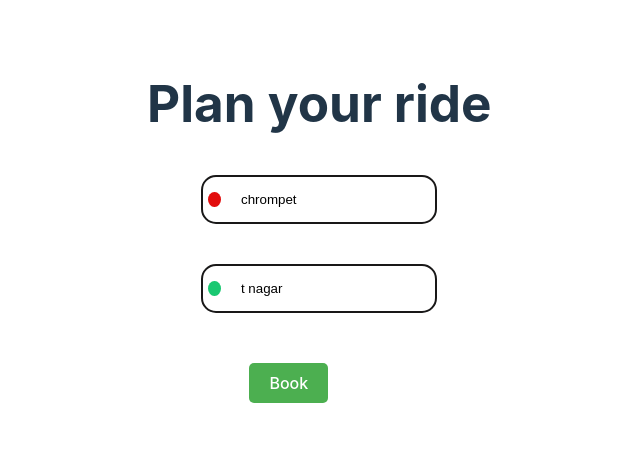
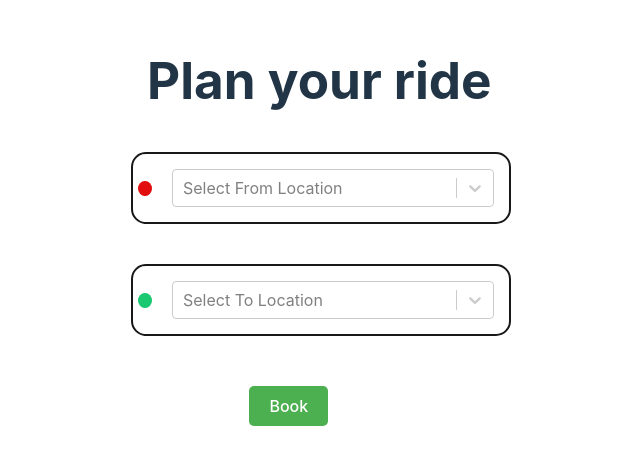
Before and after one commit to JosephSamuel2022/Intelligent_Tracking, a React (Vite) app: page / in a window 1280 px wide. Shown: the part 178-642 px from the top of the page, without its empty margins (365-1005 px from the left). Built offline with nearby package versions, Linux system fonts and the light colour scheme.

Commit message:
react select

```diff
--- a/package.json
+++ b/package.json
@@ -17,7 +17,8 @@
     "react": "^18.2.0",
     "react-dom": "^18.2.0",
     "react-leaflet": "^4.2.1",
-    "react-router-dom": "^6.17.0"
+    "react-router-dom": "^6.17.0",
+    "react-select": "^5.7.7"
   },
   "devDependencies": {
     "@types/react": "^18.2.15",
--- a/src/components/PlanRideForm.css
+++ b/src/components/PlanRideForm.css
@@ -1,7 +1,7 @@
 .plan-ride {
 	align-items: center;
 	justify-content: center;
-	margin-left: 40vw;
+	margin-left: 38vw;
 }
 
 .ride-details {
@@ -34,6 +34,7 @@
 	margin: 10px;
 	border-radius: 15px;
 	border: 2px solid #191818;
+	width: 380px;
 }
 
 input {
@@ -47,6 +48,47 @@ input {
 }
 input::-webkit-input-placeholder {
 	text-decoration: none;
+}
+
+/* Define your CSS styles for the select component */
+.custom-select {
+	width: 100%;
+	padding: 10px;
+	margin: 5px 5px 5px 5px;
+	border: none;
+	outline: none;
+	text-decoration: none;
+	box-shadow: none;
+}
+
+/* Remove the text-decoration for the placeholder */
+.custom-select::-webkit-input-placeholder {
+	text-decoration: none;
+}
+
+/* Style the dropdown indicator (caret) */
+.custom-select .react-select__indicator {
+	color: #333; /* Customize the color as needed */
+}
+
+/* Style the option items */
+.custom-select .react-select__menu {
+	border: none;
+	box-shadow: none;
+	text-decoration: none;
+	/* Add more styles as needed */
+}
+
+/* Style the selected value */
+.custom-select .react-select__single-value {
+	text-decoration: none;
+	/* Add more styles as needed */
+}
+
+/* Style the options in the dropdown */
+.custom-select .react-select__option {
+	text-decoration: none;
+	/* Add more styles as needed */
 }
 
 .heading {
--- a/src/components/PlanRideForm.jsx
+++ b/src/components/PlanRideForm.jsx
@@ -4,11 +4,15 @@ import { useNavigate } from "react-router-dom";
 import { database } from "../firebase-config";
 import { getDatabase, ref, get } from "firebase/database";
 import { useEffect } from "react";
+import Select from "react-select";
 
 const PlanRideForm = () => {
 	const navigate = useNavigate();
-	const [locationNameFrom, setFromLocation] = useState("chrompet");
-	const [locationNameTo, setToLocation] = useState("t nagar");
+	const [locationNameFrom, setFromLocation] = useState(null);
+	const [locationNameTo, setToLocation] = useState(null);
+
+	const [lNameFrom, setFromLocations] = useState(null);
+	const [lNameTo, setToLocations] = useState(null);
 
 	const [locationDataFrom, setLocationDataFrom] = useState(null);
 	const [locationDataTo, setLocationDataTo] = useState(null);
@@ -71,6 +75,73 @@ const PlanRideForm = () => {
 		console.log(locationDataTo);
 	};
 
+	const options = [
+		{
+			value: "chennai international airport (maa)",
+			label: "Chennai International Airport (MAA)",
+		},
+		{
+			value: "chennai central railway station",
+			label: "Chennai Central Railway Station",
+		},
+		{ value: "egmore railway station", label: "Egmore Railway Station" },
+		{ value: "marina beach", label: "Marina Beach" },
+		{ value: "besant nagar beach", label: "Besant Nagar Beach" },
+		{ value: "kapaleeshwarar temple", label: "Kapaleeshwarar Temple" },
+		{ value: "vadapalani murugan temple", label: "Vadapalani Murugan Temple" },
+		{ value: "ashtalakshmi temple", label: "Ashtalakshmi Temple" },
+		{
+			value: "parthasarathy temple, triplicane",
+			label: "Parthasarathy Temple, Triplicane",
+		},
+		{ value: "government museum, egmore", label: "Government Museum, Egmore" },
+		{ value: "valluvar kottam", label: "Valluvar Kottam" },
+		{ value: "guindy national park", label: "Guindy National Park" },
+		{ value: "semmozhi poonga", label: "Semmozhi Poonga" },
+		{ value: "santhome basilica", label: "Santhome Basilica" },
+		{ value: "koyambedu bus terminus", label: "Koyambedu Bus Terminus" },
+		{ value: "express avenue mall", label: "Express Avenue Mall" },
+		{ value: "phoenix marketcity", label: "Phoenix MarketCity" },
+		{ value: "spencer plaza", label: "Spencer Plaza" },
+		{ value: "t nagar", label: "T Nagar (Shopping District)" },
+		{ value: "mylapore", label: "Mylapore" },
+		{ value: "nanganallur", label: "Nanganallur" },
+		{ value: "thiruvanmiyur", label: "Thiruvanmiyur" },
+		{ value: "adyar", label: "Adyar" },
+		{ value: "royapettah", label: "Royapettah" },
+		{
+			value: "t nagar ranganathan street",
+			label: "T Nagar Ranganathan Street",
+		},
+		{ value: "pallikaranai marsh", label: "Pallikaranai Marsh" },
+		{ value: "anna university", label: "Anna University" },
+		{ value: "iit madras", label: "IIT Madras" },
+		{ value: "madras high court", label: "Madras High Court" },
+		{
+			value: "theosophical society adyar",
+			label: "Theosophical Society Adyar",
+		},
+		{ value: "royapuram fishing harbour", label: "Royapuram Fishing Harbour" },
+		{ value: "st thomas mount", label: "St Thomas Mount" },
+		{ value: "birla planetarium", label: "Birla Planetarium" },
+		{ value: "chetpet ecopark", label: "Chetpet Ecopark" },
+		{ value: "ripon building", label: "Ripon Building" },
+		{ value: "chennai snake park", label: "Chennai Snake Park" },
+		{ value: "brahmapuram reservoir", label: "Brahmapuram Reservoir" },
+		{ value: "kishkinta theme park", label: "Kishkinta Theme Park" },
+		{ value: "kovalam beach", label: "Kovalam Beach" },
+		{
+			value: "mahabalipuram (mamallapuram)",
+			label: "Mahabalipuram (Mamallapuram)",
+		},
+	];
+	const filteredOptionsFrom = options.filter(
+		(option) => option.value !== locationNameTo
+	);
+	const filteredOptionsTo = options.filter(
+		(option) => option.value !== locationNameFrom
+	);
+
 	return (
 		<div>
 			<h1 className='heading'>Plan your ride</h1>
@@ -78,24 +149,32 @@ const PlanRideForm = () => {
 				<div className='ride-details'>
 					<div className='from-input'>
 						<div className='circle'></div>
-						<input
-							type='text'
-							placeholder='From Location'
+						<Select
+							className='custom-select'
+							options={filteredOptionsFrom}
+							placeholder='Select From Location'
 							spellCheck='false'
-							value={locationNameFrom}
-							onChange={(e) => setFromLocation(e.target.value)}
+							defaultValue={lNameFrom}
+							onChange={(selectedOption) => {
+								setFromLocations(selectedOption); // Update lNameTo
+								setFromLocation(selectedOption.value); // Update locationNameTo
+							}}
 						/>
 					</div>
 				</div>
 				<div className='ride-details'>
 					<div className='to-input'>
 						<div className='square'></div>
-						<input
-							type='text'
-							placeholder='To Location'
+						<Select
+							className='custom-select'
+							options={filteredOptionsTo}
+							placeholder='Select To Location'
 							spellCheck='false'
-							value={locationNameTo}
-							onChange={(e) => setToLocation(e.target.value)}
+							defaultValue={lNameTo}
+							onChange={(selectedOption) => {
+								setToLocations(selectedOption); // Update lNameTo
+								setToLocation(selectedOption.value); // Update locationNameTo
+							}}
 						/>
 					</div>
 				</div>
```
Also changed, not shown: 1 other file (tests, documents, lock files or other folders).
